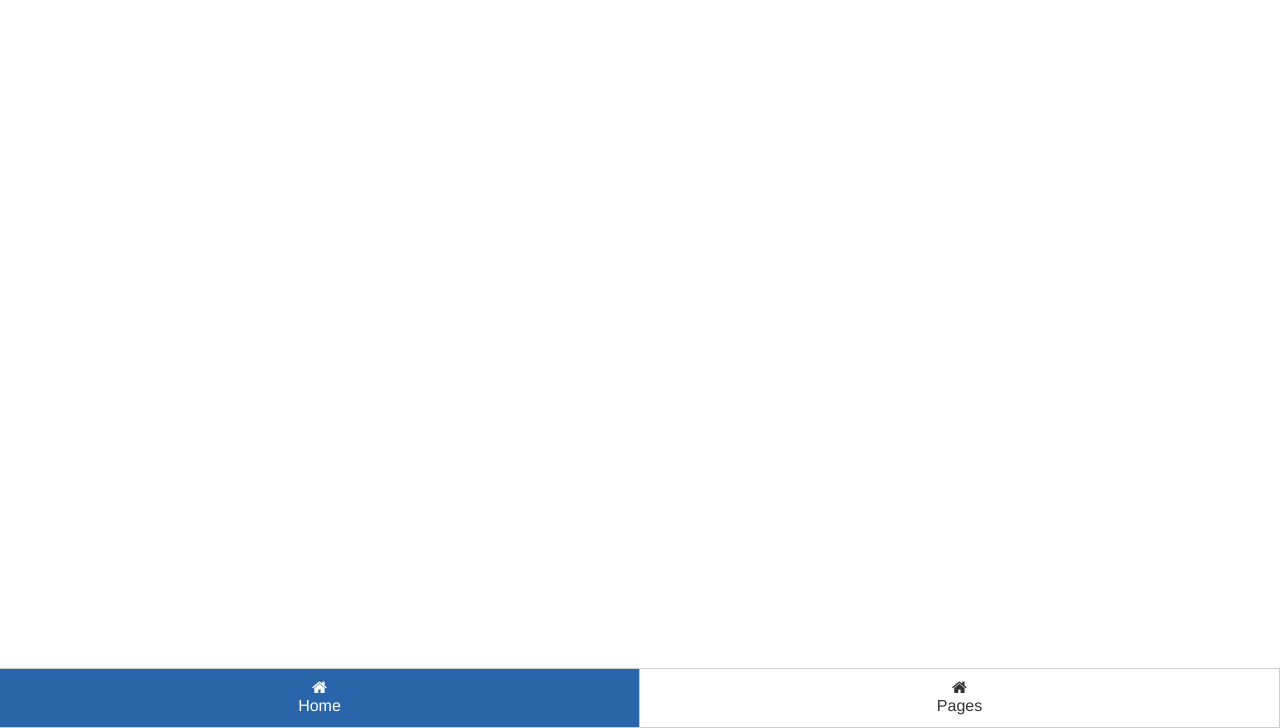
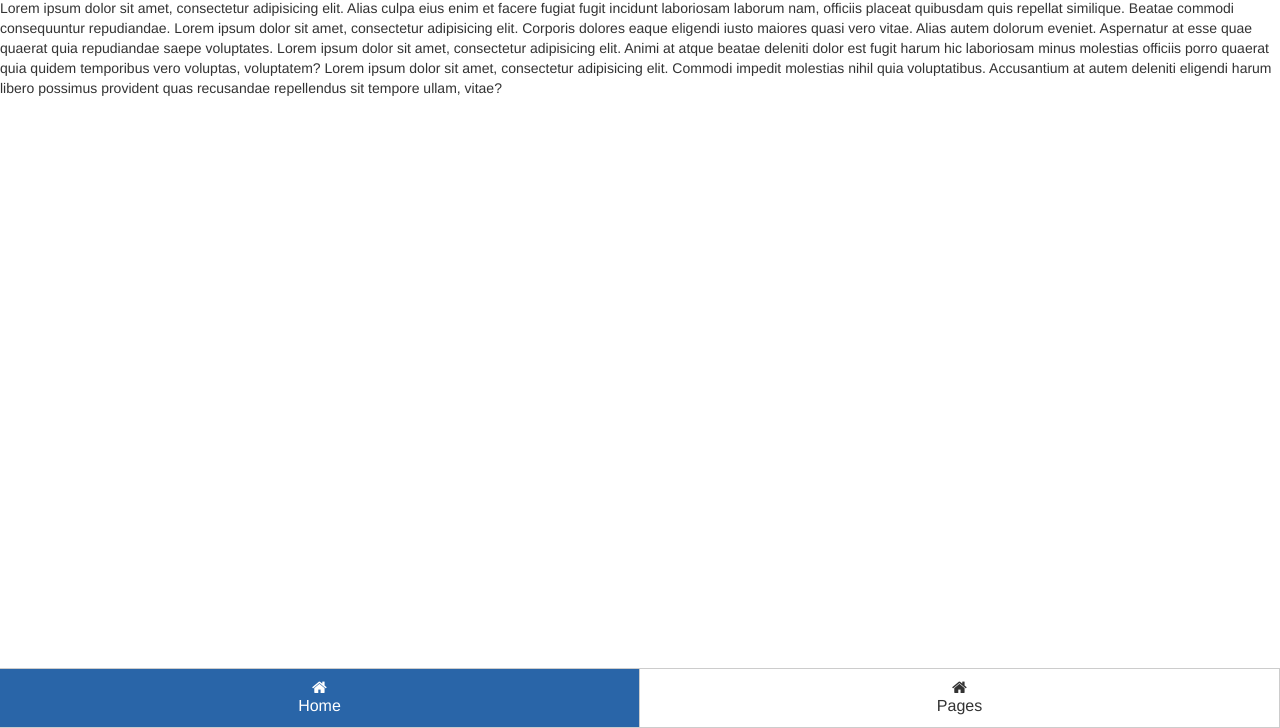
Before and after one commit to ErlendEllingsen/app-tab-bar, a website: page examples/tabs.html in a window 1280 px wide. Shown: the part 72-800 px from the top of the page. Drawn offline with nearby package versions, Linux system fonts and the light colour scheme.

Commit message:
- Update example - Update readme

```diff
--- a/examples/tabs.html
+++ b/examples/tabs.html
@@ -17,9 +17,17 @@
     </head>
     <body>
 
+        <!--CONTENT-->
         <h1>Tabs!</h1>
 
+        <p>
+            Lorem ipsum dolor sit amet, consectetur adipisicing elit. Alias culpa eius enim et facere fugiat fugit incidunt laboriosam laborum nam, officiis placeat quibusdam quis repellat similique. Beatae commodi consequuntur repudiandae.
+            Lorem ipsum dolor sit amet, consectetur adipisicing elit. Corporis dolores eaque eligendi iusto maiores quasi vero vitae. Alias autem dolorum eveniet. Aspernatur at esse quae quaerat quia repudiandae saepe voluptates.
+            Lorem ipsum dolor sit amet, consectetur adipisicing elit. Animi at atque beatae deleniti dolor est fugit harum hic laboriosam minus molestias officiis porro quaerat quia quidem temporibus vero voluptas, voluptatem?
+            Lorem ipsum dolor sit amet, consectetur adipisicing elit. Commodi impedit molestias nihil quia voluptatibus. Accusantium at autem deleniti eligendi harum libero possimus provident quas recusandae repellendus sit tempore ullam, vitae?
+        </p>
 
+        <!--TAB-BAR-->
         <div id="tab_bar">
         </div>
 
```
Also changed, not shown: README.md.
